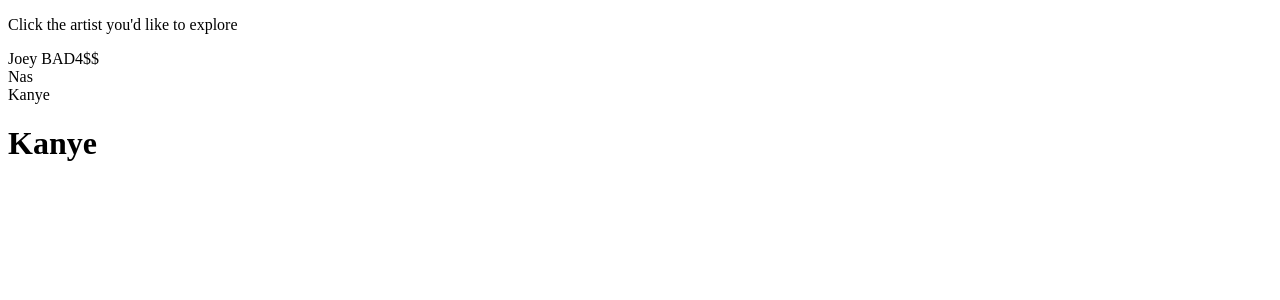
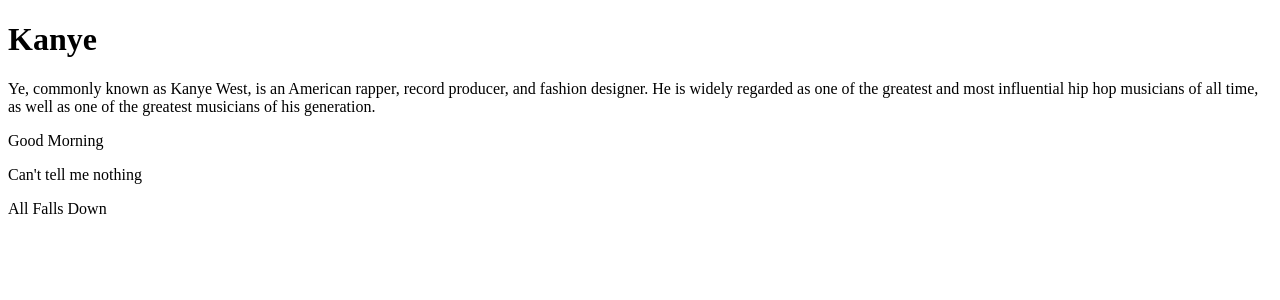
Before and after one commit to Leehamb99/music-project, a React (Create React App) app: page / in a window 1280 px wide. Both pictures are taken after a click on the element "Kanye". Shown: the top 300 px of the page. Built offline with nearby package versions, Linux system fonts and the light colour scheme.

Commit message:
add songlist card

```diff
--- a/src/components/Artists/Artists.js
+++ b/src/components/Artists/Artists.js
@@ -1,33 +1,101 @@
 import React, { useState } from 'react';
+import SongCard from '../SongCard/SongCard';
+import SongList from '../SongSection/SongSection'
 
-const Artist = (props) => {
+
+
+
+
+
+const Artist = () => {
+
+    const Artist1 = {
+
+        name: "Joey Bada$$",
+        songs: ["Survival Tactics", "Zipcodes", "Where I Belong", "Let It Breathe"],
+        description: "Jo-Vaughn Virginie Scott, known professionally as Joey Badass, is an American rapper, singer, and actor. A native of Brooklyn, New York City, he is a founding member of the hip-hop collective Pro Era, with whom he has released three mixtapes, as well as his numerous solo projects."
+}
+
+    const Artist2 = {
+        name: "Kanye",
+        songs: ["Good Morning", "Can't tell me nothing","All Falls Down"],
+        description: "Ye, commonly known as Kanye West, is an American rapper, record producer, and fashion designer. He is widely regarded as one of the greatest and most influential hip hop musicians of all time, as well as one of the greatest musicians of his generation."
+    }
+
+    const Artist3 = {
+        name: "Nas",
+        songs: ["If I ruled the world", "The Message", "The World Is Yours", "Blue Benz"],
+        description: "Nasir bin Olu Dara Jones, better known by his stage name Nas, is an American rapper. Rooted in East Coast hip hop, he is regarded as one of the greatest rappers of all time."
+    }
     const [selectedArtist, setSelectedArtist] = useState()
+
+
+
 
     const handleArtist = (e) => {
         e.preventDefault()
         setSelectedArtist(e.target.textContent)
-        console.log( {selectedArtist}.selectedArtist )
+    }
+
+    if (selectedArtist === "Joey Bada$$"){
+        const renderSongs = (Artist1.songs).map((song, idx) => {
+            return(
+                <SongList key = {idx} song= {song} />
+            )
+        })
         return(
             <>
+                <SongCard  name={Artist1.name} description={Artist1.description}/>
+                {renderSongs}
 
             </>
         )
+
     }
+    else if (selectedArtist === "Kanye"){
+        const renderSongs = (Artist2.songs).map((song, idx) => {
+            return(
+                <SongList key = {idx} song= {song} />
+            )
+        })
+        return(
+            <>
+                <SongCard name={Artist2.name} description={Artist2.description}/>
+                {renderSongs}
+            </>
+        )
+        }
+    else if (selectedArtist === "Nas"){
+        const renderSongs = (Artist3.songs).map((song, idx) => {
+            return(
+                <>
+
+                <SongList key = {idx} song= {song} />
+                {renderSongs}
+                </>
+            )
+        })
+        return(
+            <>
+                <SongCard name={Artist3.name} description={Artist3.description} />
+            </>
+        )
 
 
 
+    }else{
     return (
         <>
            <p>Click the artist you'd like to explore</p>
            <div>
                 <div onClick={handleArtist}>
-                    Joey BAD4$$
+                    Joey Bada$$
+                </div>
+                <div onClick={handleArtist}>
+                    Kanye
                 </div>
                 <div onClick={handleArtist}>
                     Nas
-                </div>
-                <div onClick={handleArtist}>
-                    Kanye
                 </div>
            </div>
            <h1>{selectedArtist}</h1>
@@ -35,6 +103,7 @@
         </>
 
     )
+    }
  }
 
  export default Artist;
--- a/src/components/Music/Songs.js
+++ /dev/null
@@ -1,6 +0,0 @@
-import React, { useState } from 'react';
-import Artist from '../Artists/Artists';
-
-const Songs = () => {
-    if
-}
--- /dev/null
+++ b/src/components/SongCard/SongCard.js
@@ -0,0 +1,13 @@
+import React from 'react';
+
+const SongCard = (props) => {
+    return(
+        <div>
+            <h1>{props.name}</h1>
+            <p>{props.description}</p>
+        </div>
+    )
+
+}
+
+export default SongCard;
--- /dev/null
+++ b/src/components/SongSection/SongSection.js
@@ -0,0 +1,11 @@
+import React from 'react';
+
+const SongList = (props) => {
+    return(
+        <>
+            <p> {props.song} </p>
+        </>
+    )
+}
+
+export default SongList;
```
